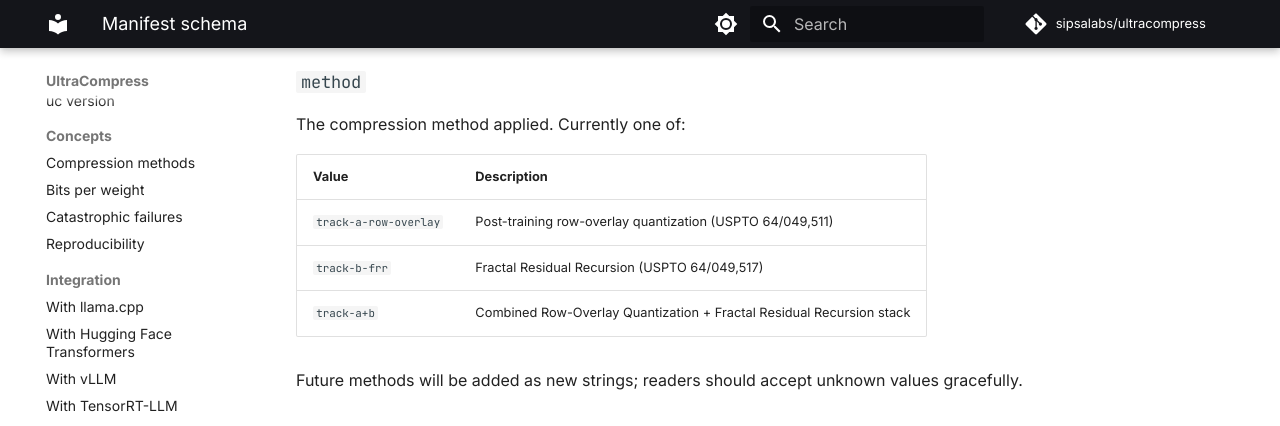
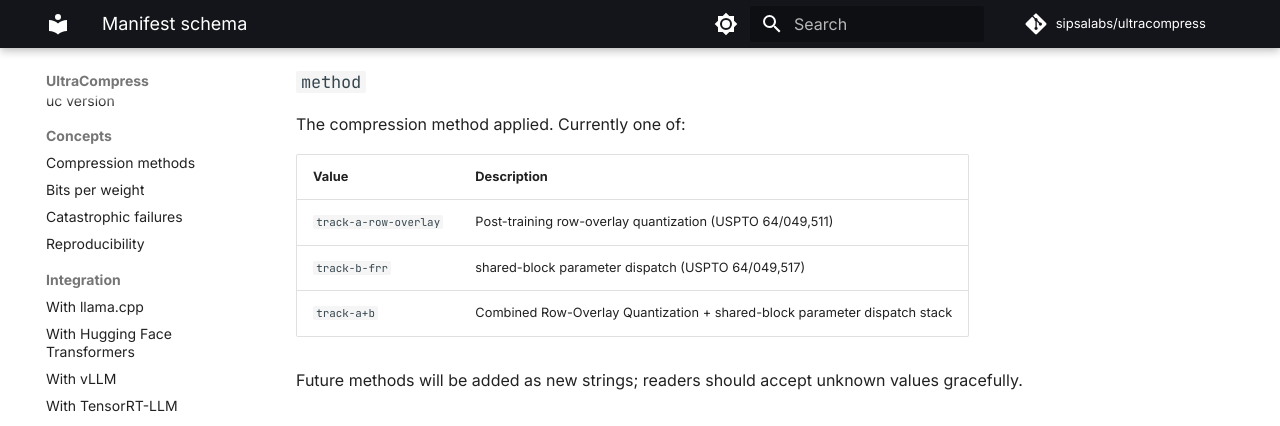
Before and after one commit to sipsalabs/ultracompress, an MkDocs documentation site: the page built from docs/reference/manifest-schema.md, in a window 1280 px wide and 900 px high, scrolled down 1059 px. Shown: the top 426 px of the window. Built offline with MkDocs 1.6.1 and Material for MkDocs 9.7.7, drawn with Linux system fonts in a browser that asks for light colours; comment, search, counter and statistics services are not loaded.

Commit message:
charter scrub: docs/reference/manifest-schema.md (replace internal codenames with public phrasing)

```diff
--- a/docs/reference/manifest-schema.md
+++ b/docs/reference/manifest-schema.md
@@ -48,8 +48,8 @@
 | Value | Description |
 |---|---|
 | `track-a-row-overlay` | Post-training row-overlay quantization (USPTO 64/049,511) |
-| `track-b-frr` | Fractal Residual Recursion (USPTO 64/049,517) |
-| `track-a+b` | Combined Row-Overlay Quantization + Fractal Residual Recursion stack |
+| `track-b-frr` | shared-block parameter dispatch (USPTO 64/049,517) |
+| `track-a+b` | Combined Row-Overlay Quantization + shared-block parameter dispatch stack |
 
 Future methods will be added as new strings; readers should accept unknown values gracefully.
 
```
